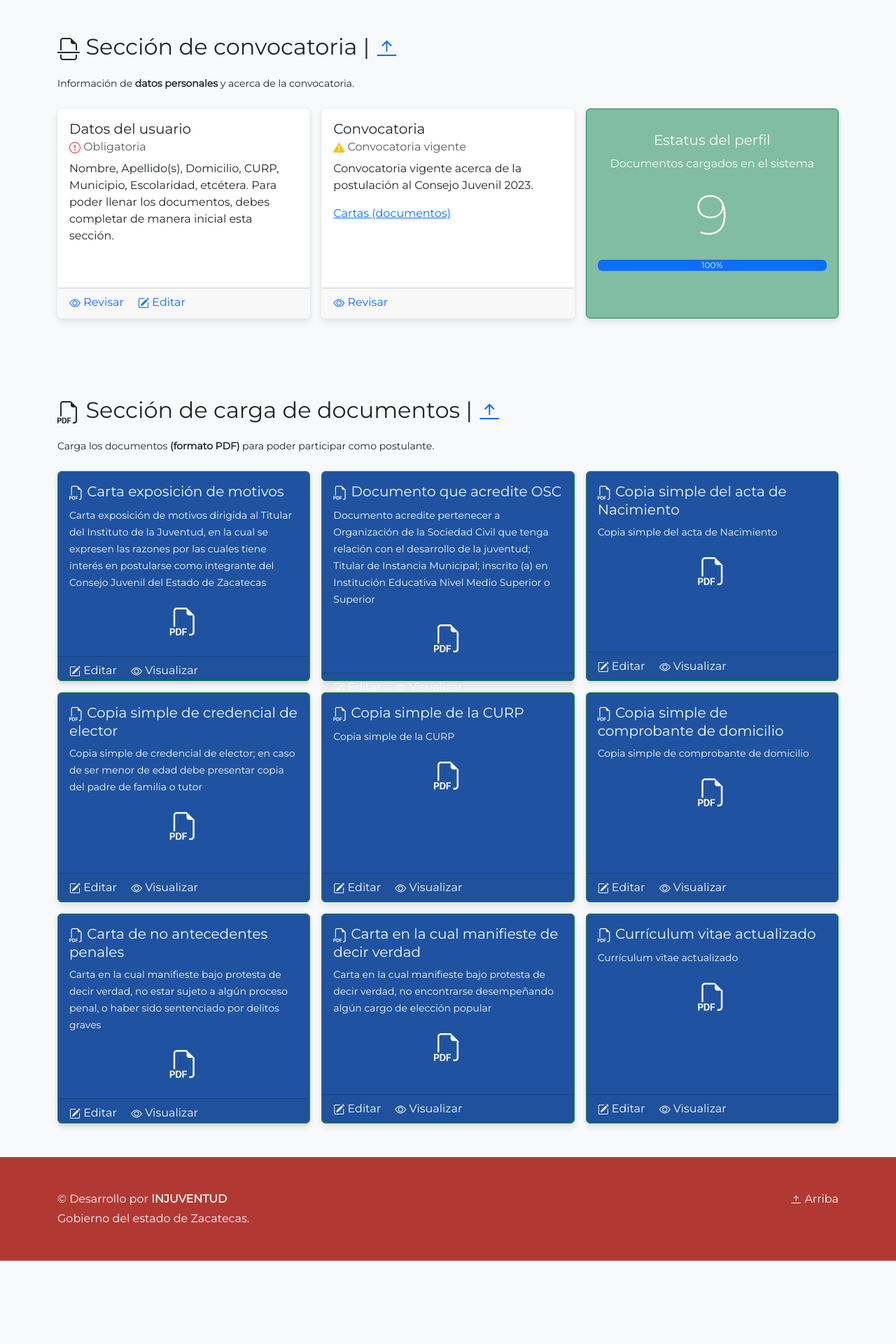
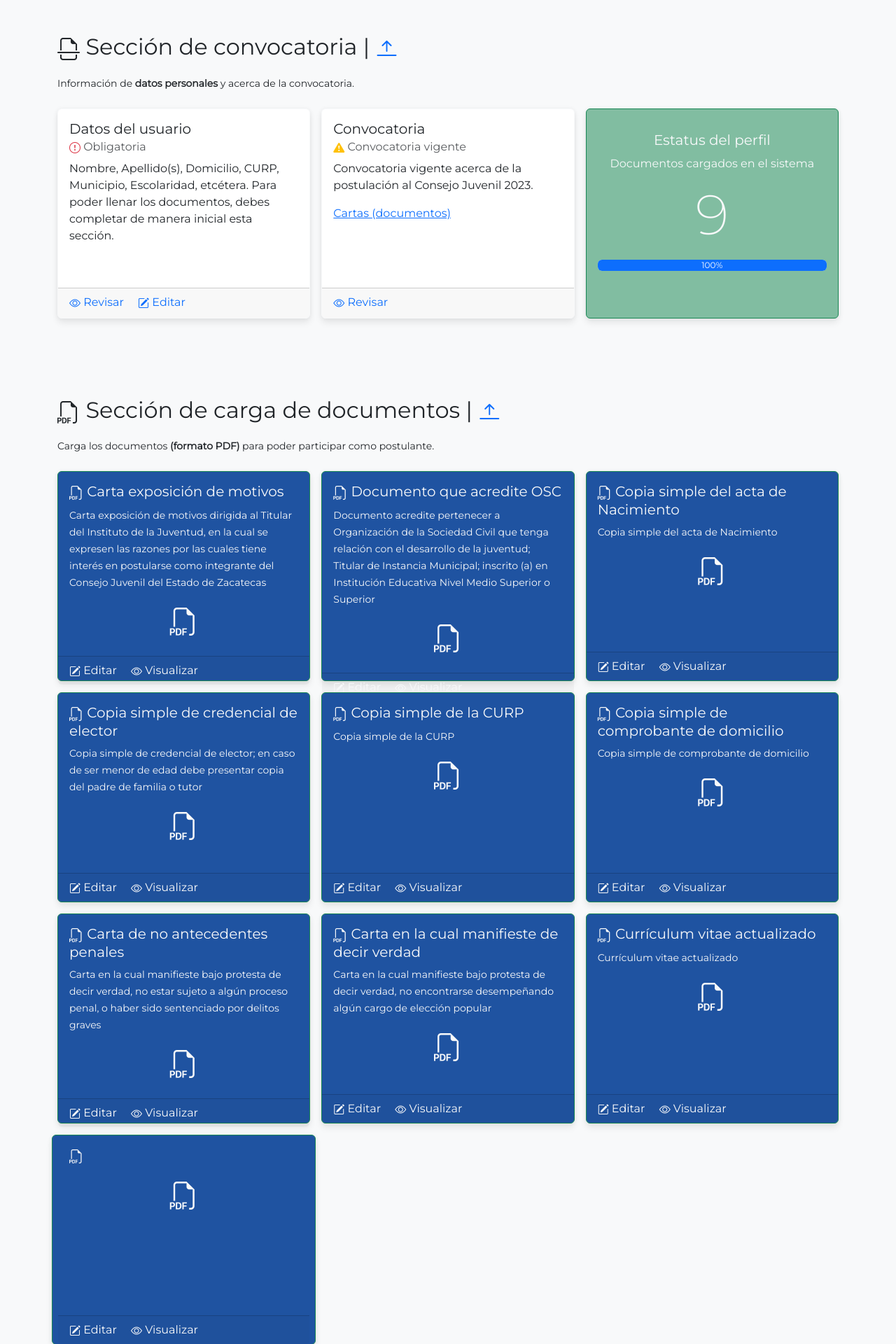
Before and after one commit to jesusrlv/p23, a PHP site: page /sistema/usuario/index.php in a window 1280 px wide. Shown: the part 800-2720 px from the top of the page at 70% size. Before the commit the page ends 2601 px from the top, so only its background shows below. Run offline with PHP 8.4, Linux system fonts and the light colour scheme; the visitor is signed in with stand-in values (Sample User, id 1); data comes from the database, SQL or seed files in the repository; data that the repository does not hold is empty.

Commit message:
cambios 2

```diff
--- a/sistema/usuario/query/docs.php
+++ b/sistema/usuario/query/docs.php
@@ -112,5 +112,53 @@
         </div>
     ';
 }
+if($no_resultados == 0 || empty($no_resultados)){
+echo'
+
+<div class="col">
+if($no_resultados == 0 || empty($no_resultados)){
+
+<div class="card border-danger text-light" style="height:300px; background-color:rgba(250, 6, 22, 0.7);" id="botonesFiles">
+';
+// else if($no_resultados > 0 && $no_resultados <= $no_resultados_warning){
+//     echo '
+// <div class="card border-warning" style="height:300px">
+//     ';
+// }
+}
+else if($no_resultados > 0){
+  echo '
+<div class="card border-success  text-light" style="height:300px; background-color:rgba(8, 66, 152, 0.9);">
+  ';
+}
+echo'
+
+  <div class="card-body text-justify">
+
+  <h5 class="card-title"><i class="bi bi-filetype-pdf"></i> '.$rowQuery['documento'].'</h5>
+  <p>
+    <small class="card-text text-justify">'.$rowQuery['descripcion'].'</small>
+  </p>
+    <p class="text-center h1 h-50"><i class="bi bi-filetype-pdf"></i></p>
+  </div>
+  <div class="card-footer">
+  ';
+  if($no_resultados == 0 || empty($no_resultados)){
+      echo'
+  <a href="#" class="card-link text-light h6" style="text-decoration: none" data-bs-toggle="modal" data-bs-target="#cargarDoc'.$rowQuery['id'].'"><i class="bi bi-plus-circle"></i> Cargar documento</a>';
+  }
+  else{
+      echo'
+  <a href="#" class="card-link text-light h6" style="text-decoration: none" data-bs-toggle="modal" data-bs-target="#editarDoc'.$rowQuery['id'].'"><i class="bi bi-pencil-square"></i> Editar</a>
+  <a href="../'.$rowDocs['link'].'" target="_blank" class="card-link text-light h6" style="text-decoration: none"><i class="bi bi-eye"></i> Visualizar</a>
+  ';
+  }
+  echo'
+  </div>
+
+</div>
+</div>
+
+';
 
 ?>
```
